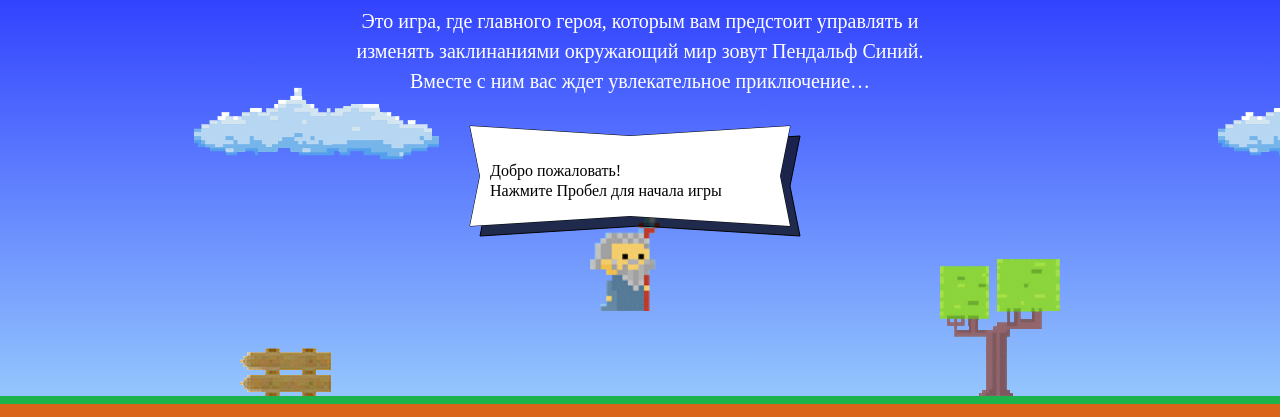
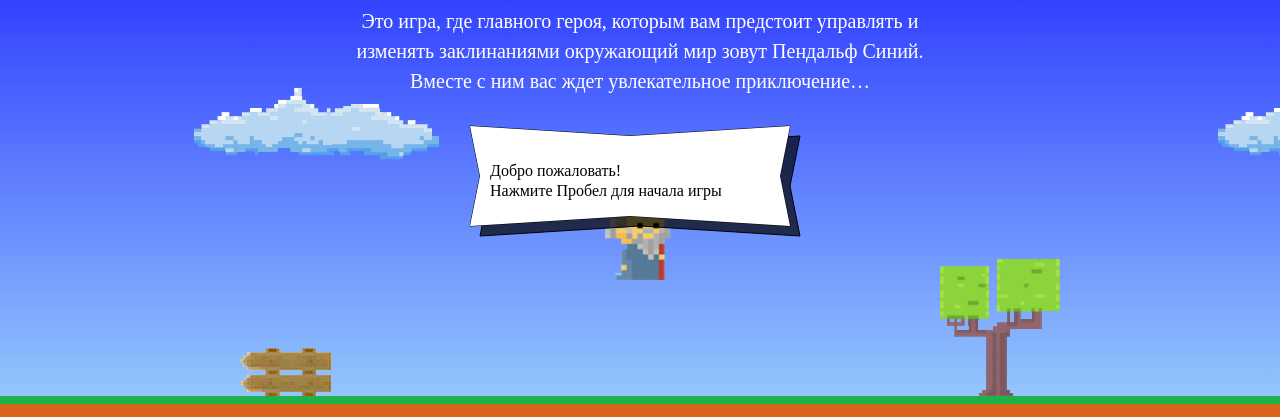
Before and after one commit to nerdking00/632633-code-and-magick-18, a website: page index.html in a window 1280 px wide. Shown: the part 203-620 px from the top of the page. Drawn offline with Linux system fonts and the light colour scheme; a web font is replaced by a local one.

Commit message:
Правки по заданию

```diff
--- a/index.html
+++ b/index.html
@@ -194,10 +194,10 @@
     return 1.337 * wizardWidth;
   };
   var getWizardX = function(width){
-    return 300;
+    return (width / 2) - wizardWidth / 2;
   };
   var getWizardY = function(height){
-  return 121;
+  return height * 0.3;
   };
 </script>
 <script src="js/game.js"></script>
```
